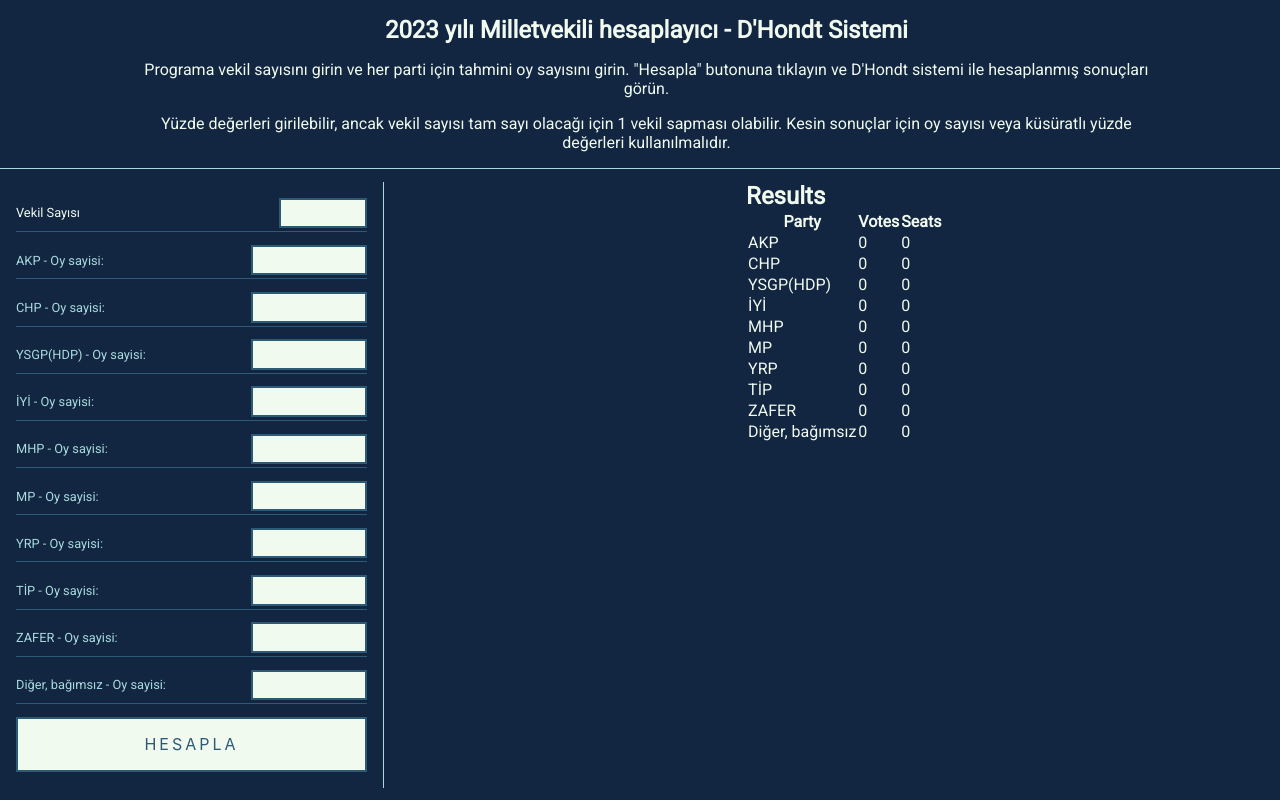
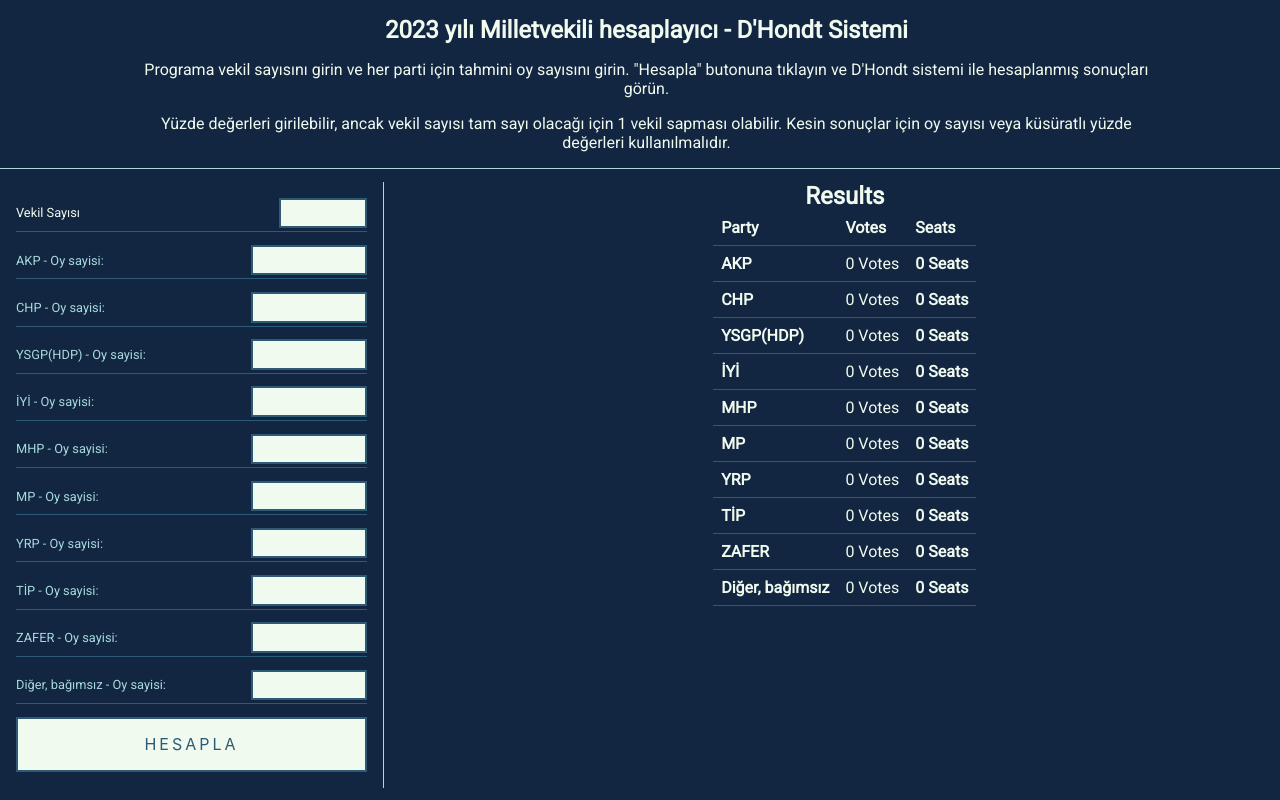
Before and after one commit to berkaysson/dhondt-system-calculator, a React (Create React App) app: page / in a window 1280 px wide. Built offline with nearby package versions, Linux system fonts and the light colour scheme.

Commit message:
Style the Results component

```diff
--- a/src/Components/Results.js
+++ b/src/Components/Results.js
@@ -1,31 +1,77 @@
 import React from "react";
 import AllocationHistory from "./AllocationHistory";
+import styled from "styled-components";
 
-function Result({results}) {
-  console.log(results);
+const ResultsWrapper = styled.div`
+  display: flex;
+  flex-direction: column;
+  align-items: center;
+  justify-content:center;
+  max-width: 700px;
+`
+
+const Table = styled.table`
+  margin-bottom: 2rem;
+  width: 100%;
+  border-collapse: collapse;
+`;
+
+const TableRow = styled.tr`
+  border-bottom: 1px solid var(--dark-alt-color);
+`;
+
+const TableHeader = styled.th`
+  font-weight: bold;
+  text-align: left;
+  padding: var(--padding-sl);
+`;
+
+const TableCell = styled.td`
+  padding: var(--padding-sl);
+  text-align: left;
+`;
+
+const PartyAbbreviation = styled.span`
+  font-weight: bold;
+`;
+
+const PartyVotes = styled.span`
+`;
+
+const PartySeats = styled.span`
+  font-weight: bold;
+`;
+
+function Result({ results }) {
   return (
-    <div>
+    <ResultsWrapper>
       <h2>Results</h2>
-      <table>
+      <Table>
         <thead>
-          <tr>
-            <th>Party</th>
-            <th>Votes</th>
-            <th>Seats</th>
-          </tr>
+          <TableRow>
+            <TableHeader>Party</TableHeader>
+            <TableHeader>Votes</TableHeader>
+            <TableHeader>Seats</TableHeader>
+          </TableRow>
         </thead>
         <tbody>
           {results.parties.map((party) => (
-            <tr key={party.abb}>
-              <td>{party.abb}</td>
-              <td>{party.votes}</td>
-              <td>{party.seats}</td>
-            </tr>
+            <TableRow key={party.abb}>
+              <TableCell>
+                <PartyAbbreviation>{party.abb}</PartyAbbreviation>
+              </TableCell>
+              <TableCell>
+                <PartyVotes>{party.votes} Votes</PartyVotes>
+              </TableCell>
+              <TableCell>
+                <PartySeats>{party.seats} Seats</PartySeats>
+              </TableCell>
+            </TableRow>
           ))}
         </tbody>
-      </table>
-      <AllocationHistory parties = {results.parties} />
-    </div>
+      </Table>
+      <AllocationHistory parties={results.parties} />
+    </ResultsWrapper>
   );
 }
 
```
